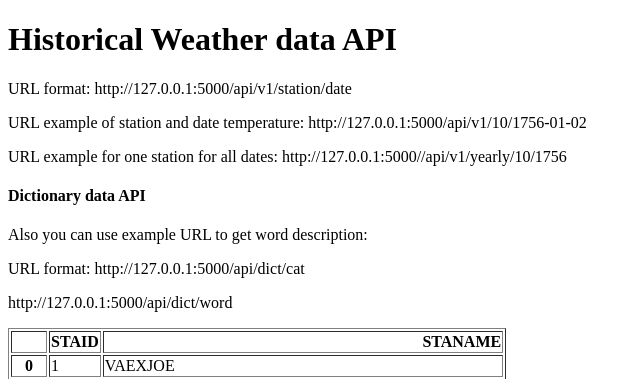
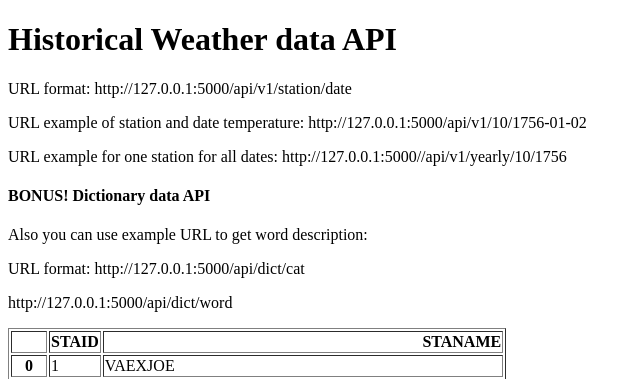
Before and after one commit to oabert/Historical_weather_data_api, a Flask app: page / in a window 1280 px wide. Shown: the top 379 px of the page, without its empty margins (0-641 px from the left). Run offline with Flask 3, Linux system fonts and the light colour scheme; parts of the project's set-up code (start-up, migrations or seed data) failed here and were passed over.

Commit message:
Fin project

```diff
--- a/templates/home.html
+++ b/templates/home.html
@@ -11,7 +11,7 @@
 <!--<p>URL example for one station for all dates: http://127.0.0.1:5000/api/v1/10/</p>-->
 <p>URL example for one station for all dates: http://127.0.0.1:5000//api/v1/yearly/10/1756</p>
 <!--<p>URL example for one station for all dates: http://127.0.0.1:5000/api/v1/10/</p>-->
-<h4>Dictionary data API</h4>
+<h4>BONUS! Dictionary data API</h4>
 <p>Also you can use example URL to get word description: <p>
 <p>URL format: http://127.0.0.1:5000/api/dict/cat</p> <p>http://127.0.0.1:5000/api/dict/word</p>
 <p>{{data|safe}}</p>
```
Also changed, not shown: dictionary.py (deleted).
